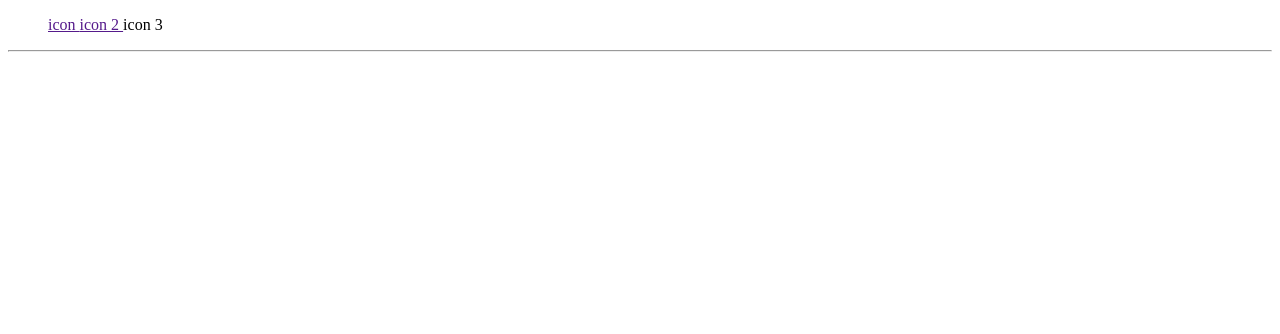
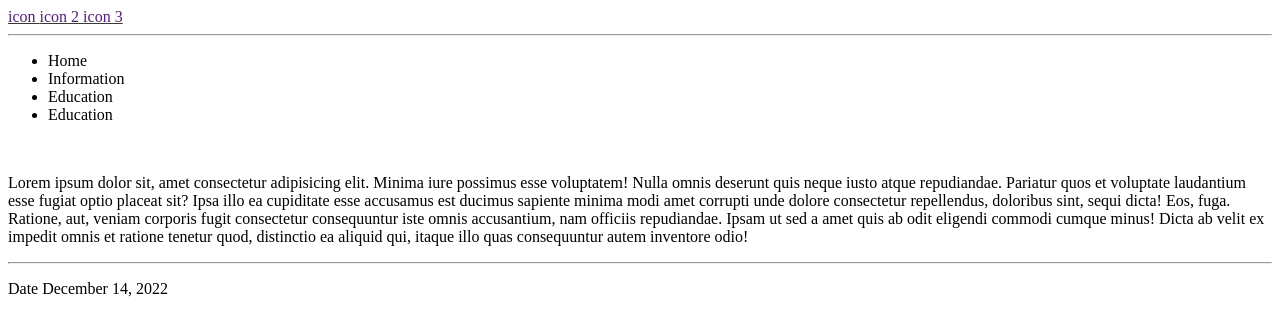
Before and after one commit to nrrri/nchowarun-web222, a plain HTML site: page index.html in a window 1280 px wide. Drawn offline with Linux system fonts and the light colour scheme.

Commit message:
Home page and decoration

```diff
--- a/index.html
+++ b/index.html
@@ -7,22 +7,48 @@
     <title>Document</title>
 </head>
 <body>
-    <nav>
-        <div>
-            <ul>
+    <header>
                 <a href="">
                     icon
                 </a>
                 <a href="">
                     icon 2
                 </a>
-                <a>
+                <a href="">
                     icon 3
                 </a>
+        </header>
+    <hr>
+    <section>
+        <nav>
+            <ul>
+                <li>
+                    Home
+                </li>
+                <li>
+                    Information
+                </li>
+                <li>
+                    Education
+                </li>
+                <li>
+                    Education
+                </li>
             </ul>
+        </nav>
+
+        <div>
+            <img src="">
+            <p>
+                Lorem ipsum dolor sit, amet consectetur adipisicing elit. Minima iure possimus esse voluptatem! Nulla omnis deserunt quis neque iusto atque repudiandae. Pariatur quos et voluptate laudantium esse fugiat optio placeat sit? Ipsa illo ea cupiditate esse accusamus est ducimus sapiente minima modi amet corrupti unde dolore consectetur repellendus, doloribus sint, sequi dicta! Eos, fuga. Ratione, aut, veniam corporis fugit consectetur consequuntur iste omnis accusantium, nam officiis repudiandae. Ipsam ut sed a amet quis ab odit eligendi commodi cumque minus! Dicta ab velit ex impedit omnis et ratione tenetur quod, distinctio ea aliquid qui, itaque illo quas consequuntur autem inventore odio!
+            </p>
         </div>
-    </nav>
+    </section>
     <hr>
-
 </body>
+<footer>
+    <p>
+        Date December 14, 2022
+    </p>
+</footer>
 </html>
```
